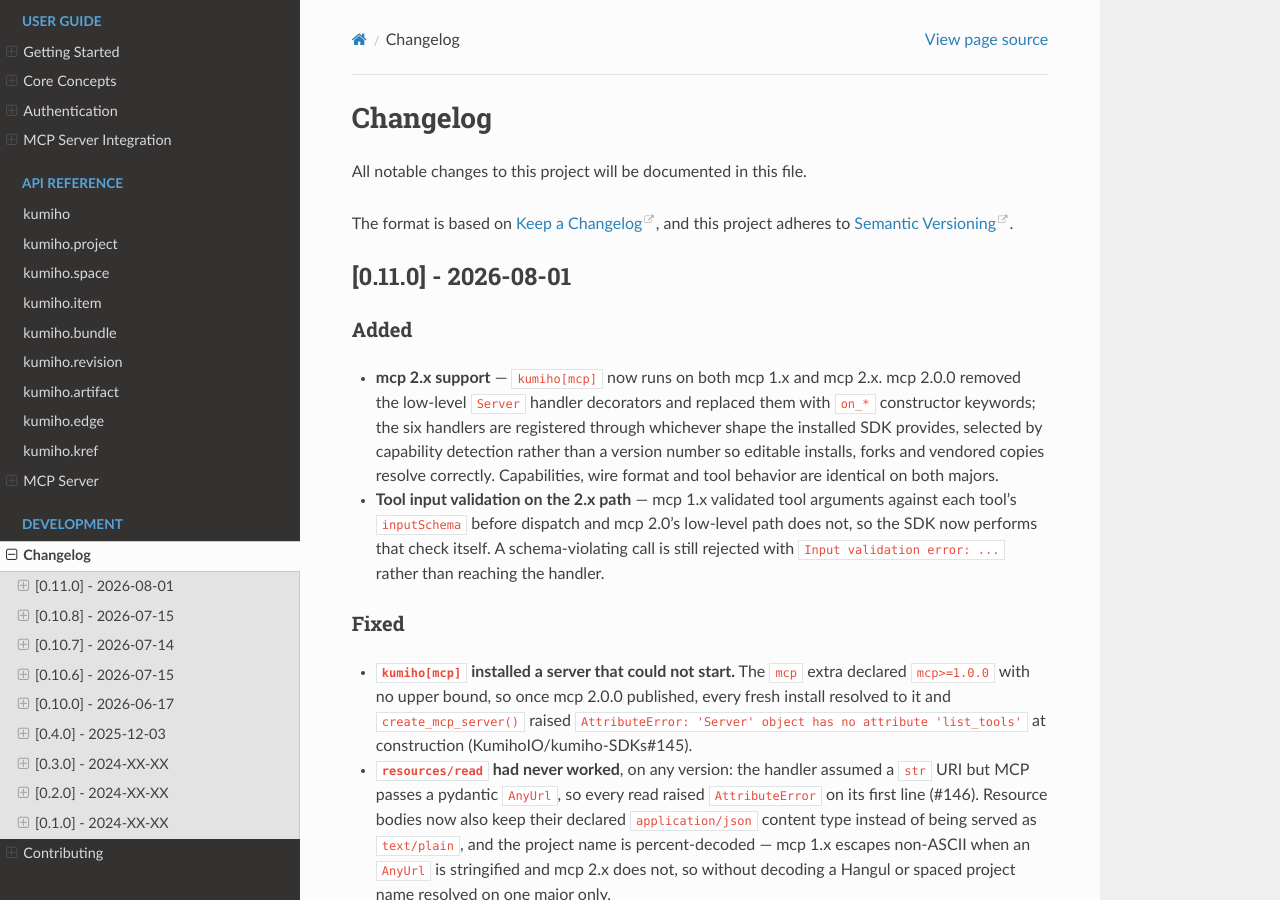
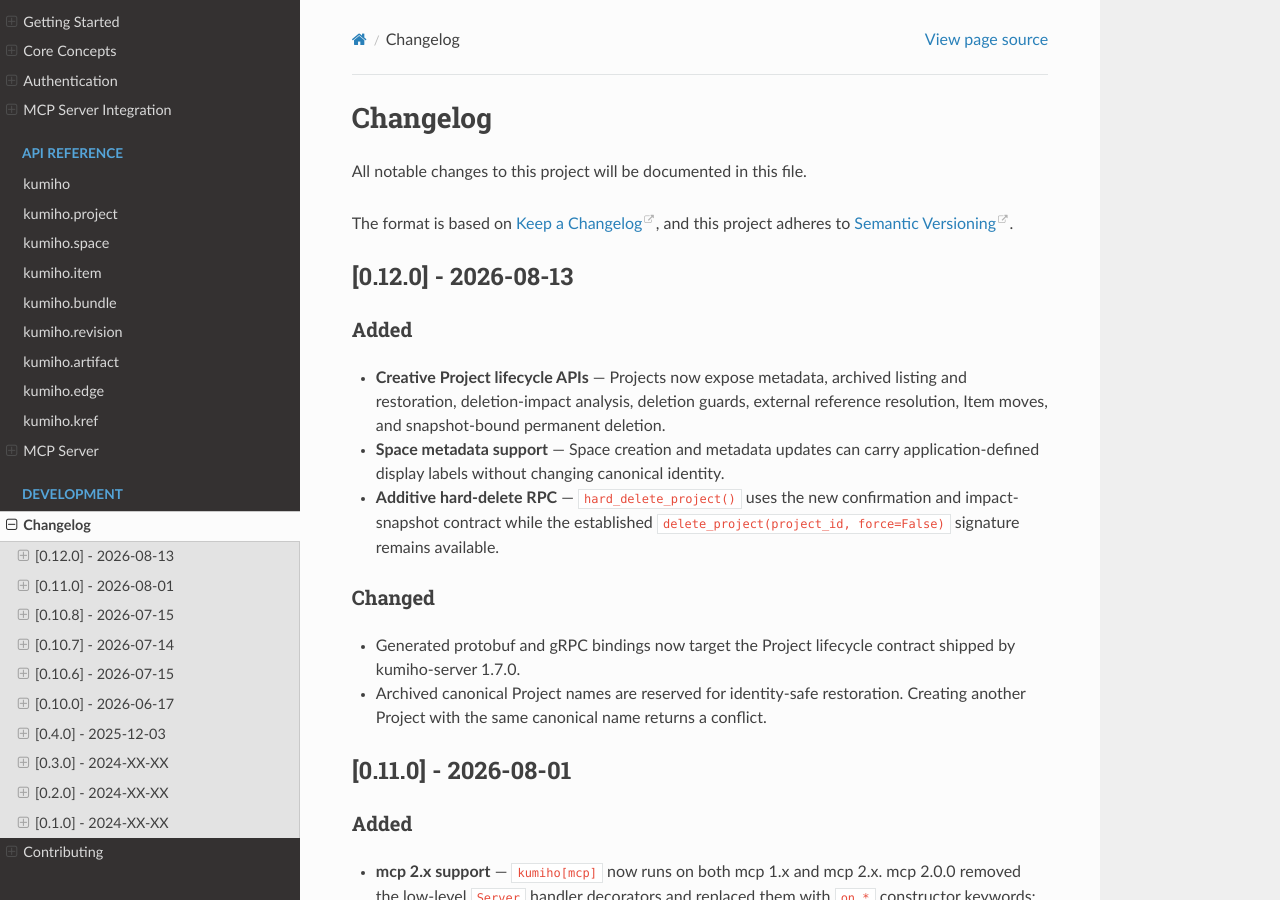
Before and after one commit to KumihoIO/kumiho-SDKs, a Sphinx documentation site: the page built from python/python/docs/changelog.md, in a window 1280 px wide and 900 px high. Built offline with Sphinx 7.4.7 and the Read the Docs theme 3.1.0, drawn with Linux system fonts in a browser that asks for light colours; the version number could not be read and is left out.

Commit message:
chore: bump Python SDK to 0.12.0

```diff
--- a/python/python/docs/changelog.md
+++ b/python/python/docs/changelog.md
@@ -4,6 +4,24 @@ All notable changes to this project will be documented in this file.
 
 The format is based on [Keep a Changelog](https://keepachangelog.com/en/1.0.0/),
 and this project adheres to [Semantic Versioning](https://semver.org/spec/v2.0.0.html).
+
+## [0.12.0] - 2026-08-13
+
+### Added
+- **Creative Project lifecycle APIs** — Projects now expose metadata, archived
+  listing and restoration, deletion-impact analysis, deletion guards, external
+  reference resolution, Item moves, and snapshot-bound permanent deletion.
+- **Space metadata support** — Space creation and metadata updates can carry
+  application-defined display labels without changing canonical identity.
+- **Additive hard-delete RPC** — `hard_delete_project()` uses the new
+  confirmation and impact-snapshot contract while the established
+  `delete_project(project_id, force=False)` signature remains available.
+
+### Changed
+- Generated protobuf and gRPC bindings now target the Project lifecycle contract
+  shipped by kumiho-server 1.7.0.
+- Archived canonical Project names are reserved for identity-safe restoration.
+  Creating another Project with the same canonical name returns a conflict.
 
 ## [0.11.0] - 2026-08-01
 
```
Also changed, not shown: 2 other files.
